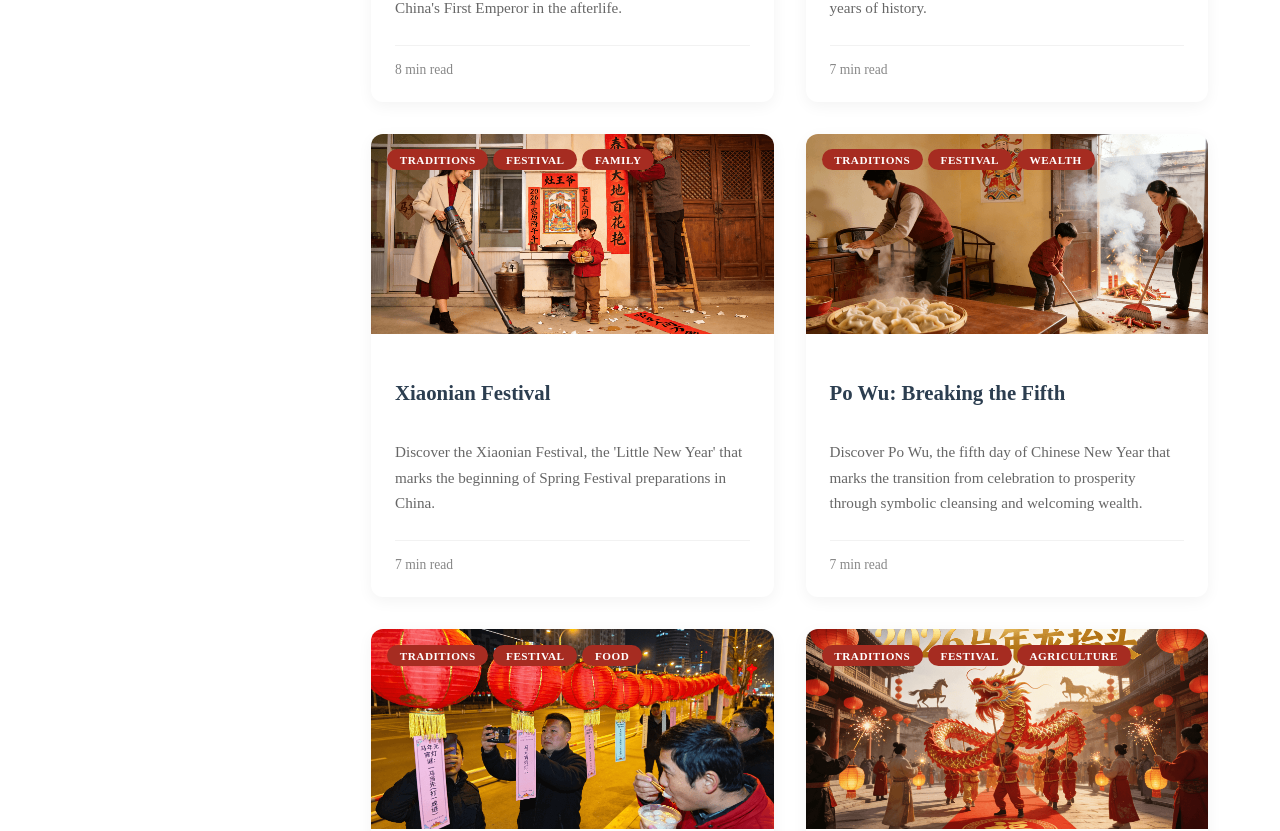
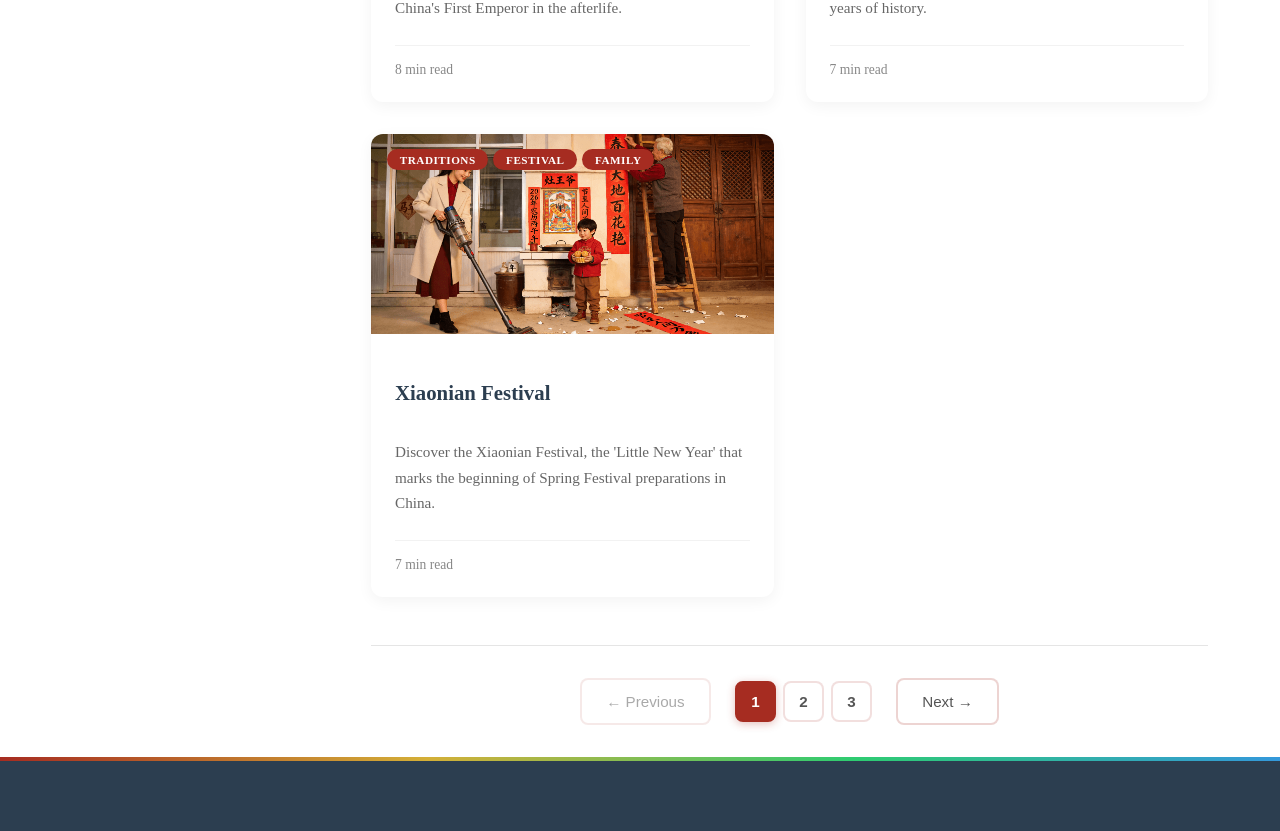
Before and after one commit to WeitaoYan/ChineseCulture, a Nuxt app: page /articles in a window 1280 px wide. Shown: the part 2176-3007 px from the top of the page. Built offline with nearby package versions, Linux system fonts and the light colour scheme.

Commit message:
Add pagination: 9 articles per page with page number buttons

```diff
--- a/app/pages/articles/index.vue
+++ b/app/pages/articles/index.vue
@@ -59,9 +59,33 @@
 
     <!-- 分页 -->
     <div class="pagination">
-      <button class="page-btn prev-btn" disabled>Previous</button>
-      <span class="page-info">Page 1 of 1</span>
-      <button class="page-btn next-btn" disabled>Next</button>
+      <button
+        class="page-btn prev-btn"
+        :disabled="currentPage <= 1"
+        @click="goToPage(currentPage - 1)"
+      >
+        ← Previous
+      </button>
+
+      <div class="page-numbers">
+        <button
+          v-for="page in totalPages"
+          :key="page"
+          class="page-num"
+          :class="{ active: page === currentPage }"
+          @click="goToPage(page)"
+        >
+          {{ page }}
+        </button>
+      </div>
+
+      <button
+        class="page-btn next-btn"
+        :disabled="currentPage >= totalPages"
+        @click="goToPage(currentPage + 1)"
+      >
+        Next →
+      </button>
     </div>
   </div>
 </template>
@@ -104,9 +128,16 @@ useHead({
   ],
 });
 
-// 从路由参数获取当前选中的标签
+// 文章每页数量
+const PER_PAGE = 9;
+
+// 从路由参数获取当前选中的标签和页码
 const route = useRoute();
 const currentTag = computed(() => route.query.tag || "all");
+const currentPage = computed(() => {
+  const p = parseInt(route.query.page);
+  return p > 0 ? p : 1;
+});
 
 // 文章数据
 const articles = [
@@ -332,13 +363,39 @@ const articles = [
   },
 ];
 
-// 过滤文章
-const filteredArticles = computed(() => {
+// 过滤文章 + 分页逻辑
+const filteredByTag = computed(() => {
   if (currentTag.value === "all") {
     return articles;
   }
   return articles.filter((article) => article.tags.includes(currentTag.value));
 });
+
+const totalPages = computed(() =>
+  Math.max(1, Math.ceil(filteredByTag.value.length / PER_PAGE))
+);
+
+const filteredArticles = computed(() => {
+  // 如果当前页码超出了筛选后的总页数，自动回到第1页
+  if (currentPage.value > totalPages.value) {
+    navigateTo({
+      query: { ...route.query, page: undefined },
+      replace: true,
+    });
+    return filteredByTag.value.slice(0, PER_PAGE);
+  }
+  const start = (currentPage.value - 1) * PER_PAGE;
+  return filteredByTag.value.slice(start, start + PER_PAGE);
+});
+
+// 翻页时重置到顶部
+function goToPage(page) {
+  if (page < 1 || page > totalPages.value) return;
+  navigateTo({
+    query: { ...route.query, page: page > 1 ? page : undefined },
+  });
+  window.scrollTo({ top: 0, behavior: "smooth" });
+}
 </script>
 
 <style scoped>
@@ -510,9 +567,39 @@ const filteredArticles = computed(() => {
   cursor: not-allowed;
 }
 
-.page-info {
-  color: #666;
-  font-weight: 500;
+/* 页码按钮 */
+.page-numbers {
+  display: flex;
+  gap: 0.4rem;
+}
+
+.page-num {
+  width: 2.6rem;
+  height: 2.6rem;
+  border: 2px solid rgba(166, 44, 33, 0.15);
+  background-color: white;
+  border-radius: 8px;
+  color: #555;
+  font-weight: 600;
+  font-size: 0.95rem;
+  cursor: pointer;
+  transition: all 0.3s ease;
+  display: flex;
+  align-items: center;
+  justify-content: center;
+}
+
+.page-num:hover {
+  border-color: #a62c21;
+  color: #a62c21;
+  transform: translateY(-2px);
+}
+
+.page-num.active {
+  background-color: #a62c21;
+  border-color: #a62c21;
+  color: white;
+  box-shadow: 0 2px 8px rgba(166, 44, 33, 0.3);
 }
 
 .tag-link {
@@ -545,5 +632,22 @@ const filteredArticles = computed(() => {
   .tag-badge {
     font-size: 0.6rem;
   }
+
+  /* 分页移动端适配 */
+  .pagination {
+    flex-wrap: wrap;
+    gap: 0.8rem;
+  }
+
+  .page-btn {
+    padding: 0.6rem 1rem;
+    font-size: 0.85rem;
+  }
+
+  .page-num {
+    width: 2.2rem;
+    height: 2.2rem;
+    font-size: 0.85rem;
+  }
 }
 </style>
```
